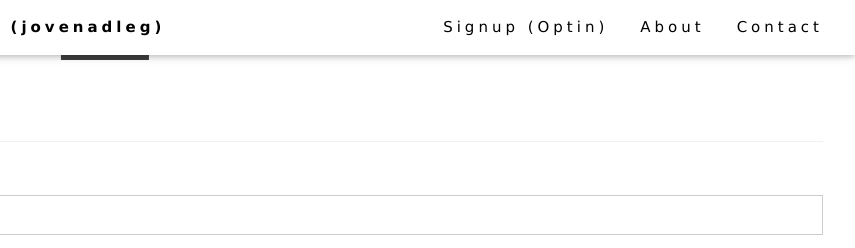
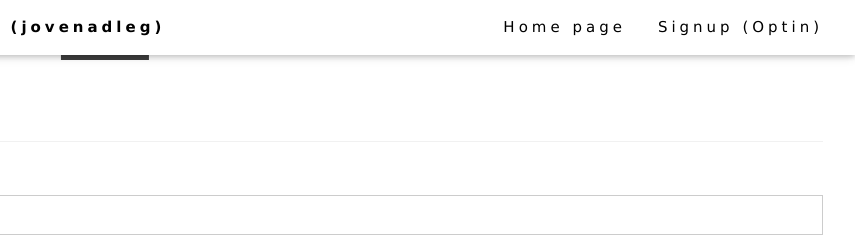
Before and after one commit to jovenadleg/adlegsamplegtm.github.io, a plain HTML site: page signup.html in a window 1280 px wide. Shown: the top 248 px of the page, 425-1280 px from the left. Drawn offline with nearby package versions, Linux system fonts and the light colour scheme.

Commit message:
update navmenu

```diff
--- a/signup.html
+++ b/signup.html
@@ -29,9 +29,8 @@
     <a href="#home" class="w3-bar-item w3-button"><b>Sample Website for GTM Testing (jovenadleg)</b> </a>
     <!-- Float links to the right. Hide them on small screens -->
     <div class="w3-right w3-hide-small">
+      <a href="index.html" class="w3-bar-item w3-button">Home page</a>
       <a href="signup.html" class="w3-bar-item w3-button">Signup (Optin)</a>
-      <a href="#about" class="w3-bar-item w3-button">About</a>
-      <a href="#contact" class="w3-bar-item w3-button">Contact</a>
     </div>
   </div>
 </div>
```
Also changed, not shown: index.html (+1 -2 lines), thankyou.html (+1 -2 lines).
